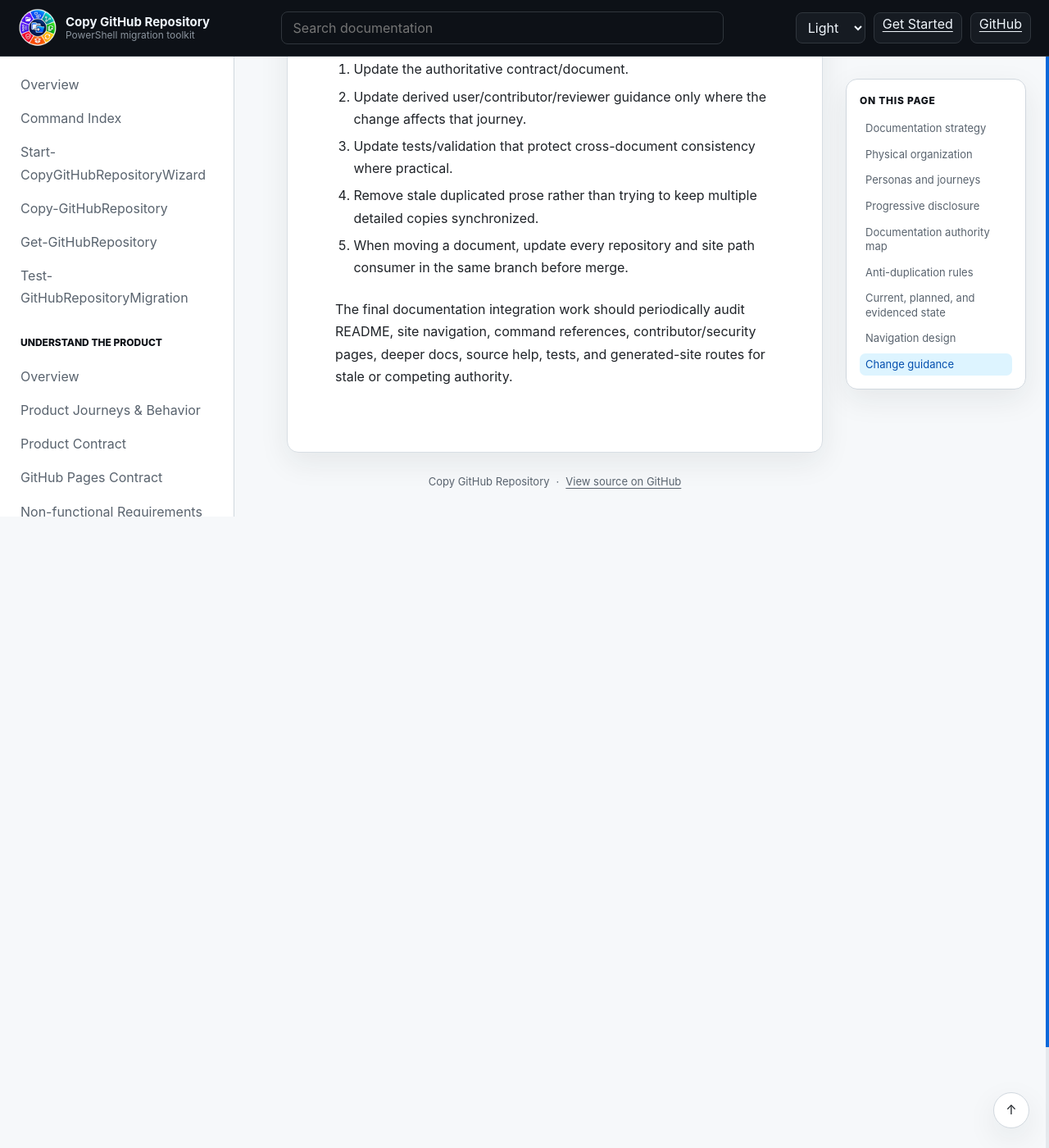
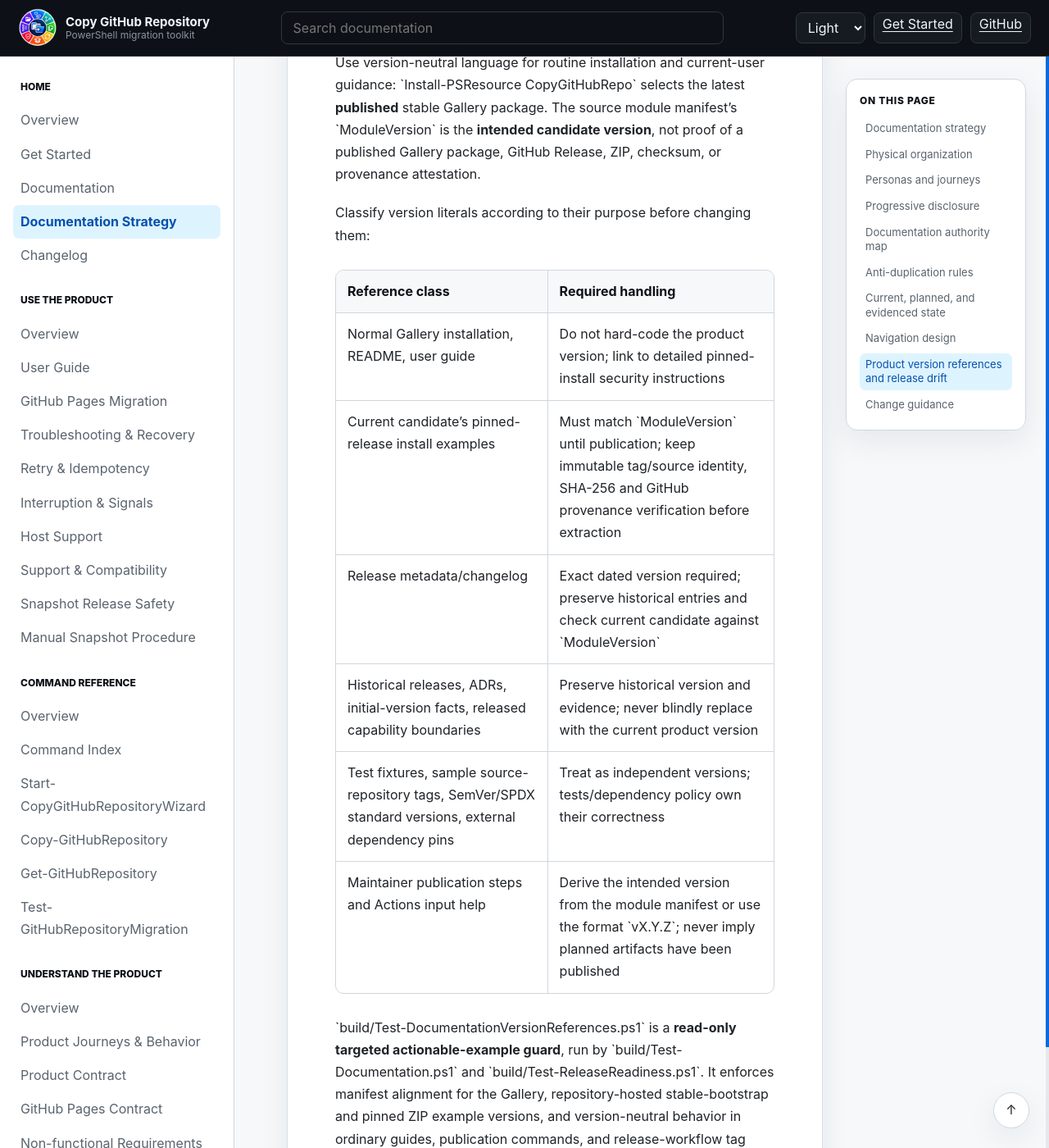
Before and after one commit to infoconex/copy-github-repo, a Jekyll site: the page built from docs/engineering/documentation-strategy.md, in a window 1280 px wide and 1400 px high, scrolled down 9910 px. Shown: the whole window at 82% size. Built offline with Jekyll 4.4.1, drawn with Linux system fonts in a browser that asks for light colours; some of the changed text lies outside the part shown.

Commit message:
docs: define version-reference classes and targeted release guard (#183)

```diff
--- a/docs/engineering/documentation-strategy.md
+++ b/docs/engineering/documentation-strategy.md
@@ -140,6 +140,41 @@ The README and published documentation site should expose a clear path for:
 
 Navigation may point to planned areas only after those pages exist. Avoid dead links or placeholder pages that imply unfinished work is current documentation.
 
+## Product version references and release drift
+
+Use version-neutral language for routine installation and current-user guidance:
+\`Install-PSResource CopyGitHubRepo\` selects the latest **published** stable Gallery
+package. The source module manifest's \`ModuleVersion\` is the **intended candidate
+version**, not proof of a published Gallery package, GitHub Release, ZIP, checksum,
+or provenance attestation.
+
+Classify version literals according to their purpose before changing them:
+
+| Reference class | Required handling |
+| --- | --- |
+| Normal Gallery installation, README, user guide | Do not hard-code the product version; link to detailed pinned-install security instructions |
+| Current candidate's pinned-release install examples | Must match \`ModuleVersion\` until publication; keep immutable tag/source identity, SHA-256 and GitHub provenance verification before extraction |
+| Release metadata/changelog | Exact dated version required; preserve historical entries and check current candidate against \`ModuleVersion\` |
+| Historical releases, ADRs, initial-version facts, released capability boundaries | Preserve historical version and evidence; never blindly replace with the current product version |
+| Test fixtures, sample source-repository tags, SemVer/SPDX standard versions, external dependency pins | Treat as independent versions; tests/dependency policy own their correctness |
+| Maintainer publication steps and Actions input help | Derive the intended version from the module manifest or use the format \`vX.Y.Z\`; never imply planned artifacts have been published |
+
+\`build/Test-DocumentationVersionReferences.ps1\` is a **read-only targeted
+actionable-example guard**, run by \`build/Test-Documentation.ps1\` and
+\`build/Test-ReleaseReadiness.ps1\`. It enforces manifest alignment for the
+Gallery, repository-hosted stable-bootstrap and pinned ZIP example versions,
+and version-neutral behavior in ordinary guides, publication commands, and
+release-workflow tag help. Stale literal command versions fail with file/line
+information. The gate must be qualified on the exact PR/release candidate SHA.
+
+This gate does **not** claim to automatically classify every prose/version
+mention in the repository or validate external package publication. Release
+reviewers still examine historical, security, dependency, platform and
+capability claims for accuracy, and the release workflow independently
+verifies immutable publication identities and artifacts. Do not weaken the
+guard by excluding a stale actionable example or turning a pinned attested
+download into an unverified moving \`latest\` link.
+
 ## Change guidance
 
 When changing behavior or documentation, identify the authority first:
```
